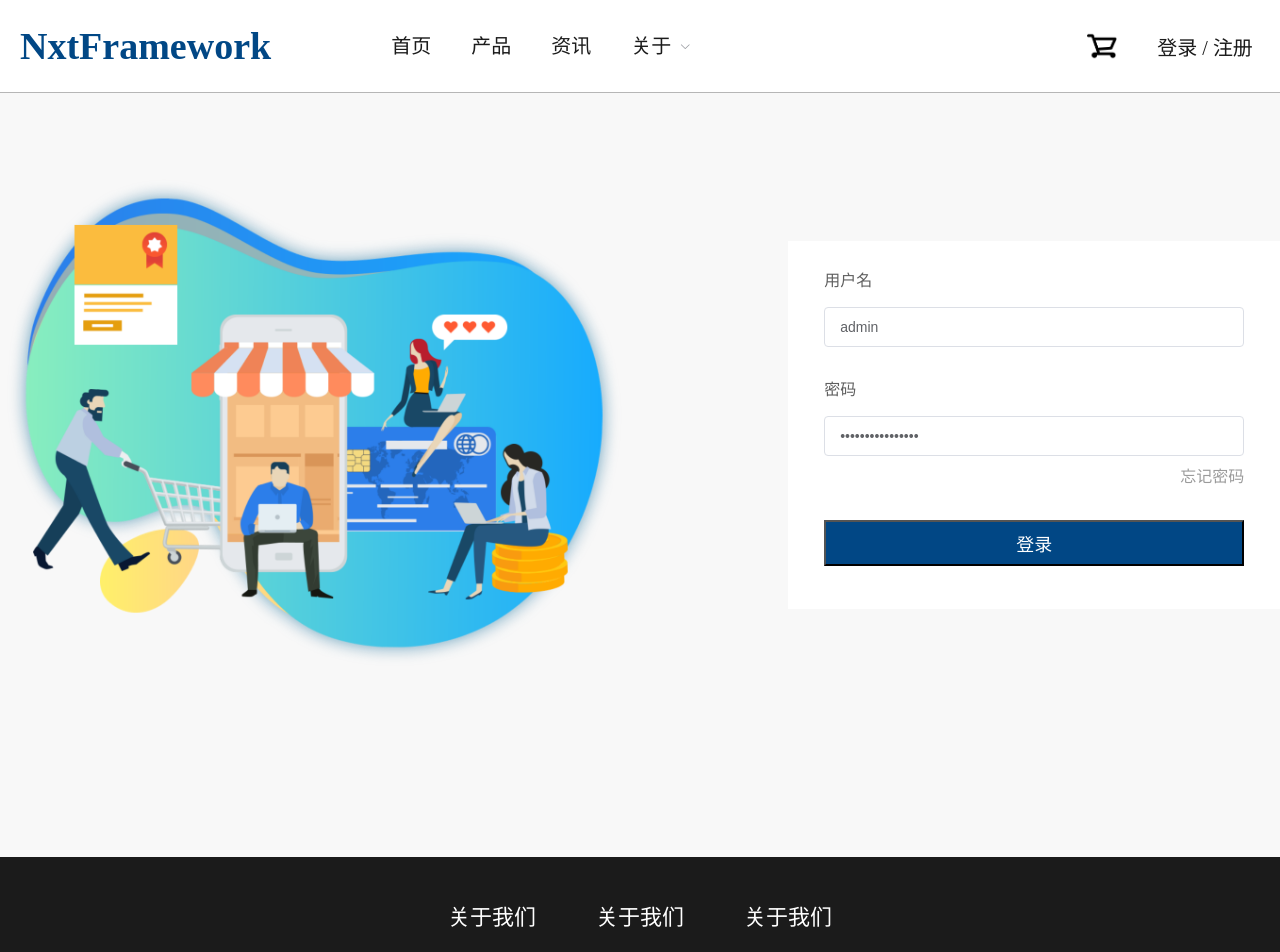
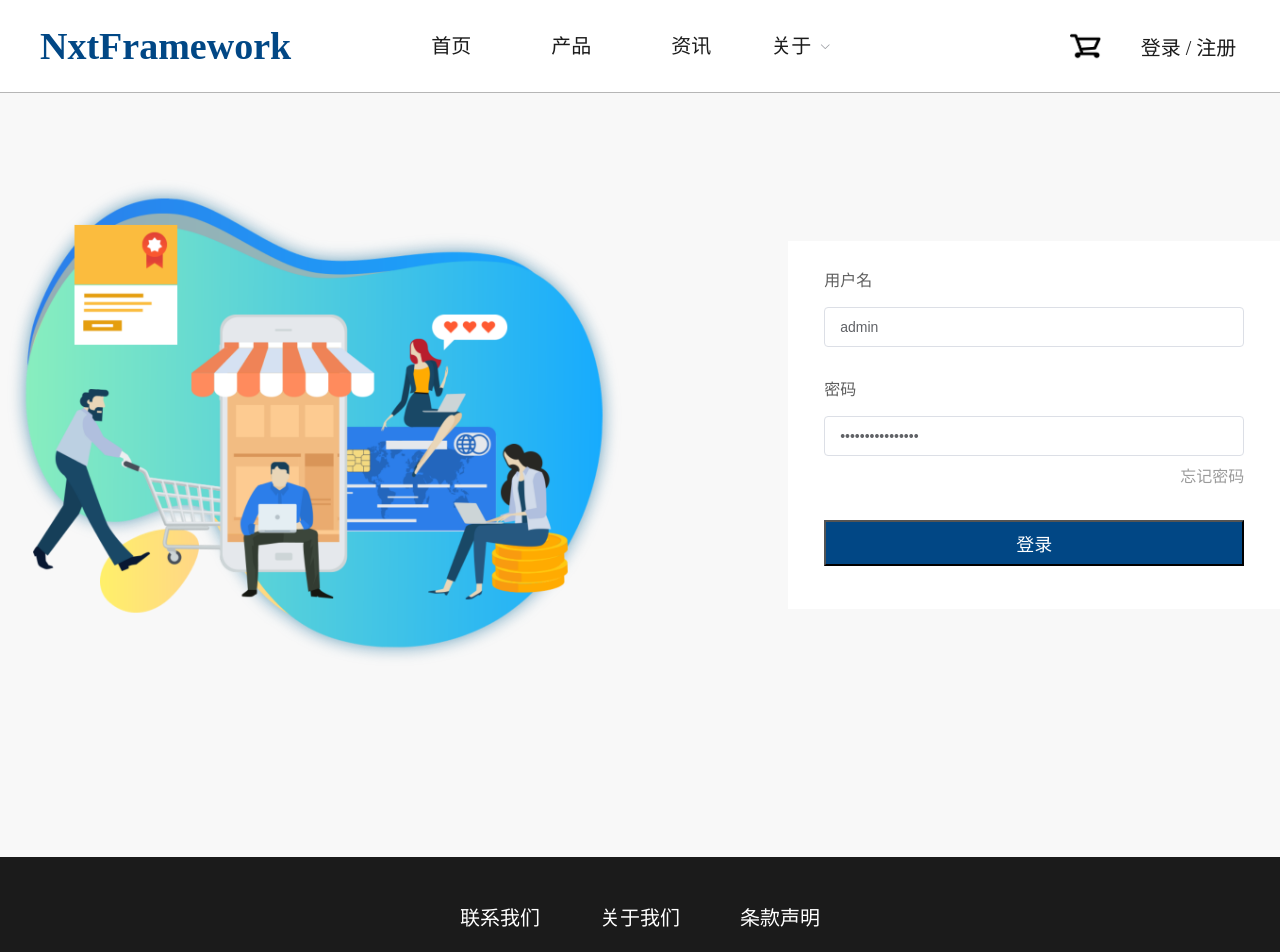
Before and after one commit to gaoChaoSS/nxtframework_ucenter, a Vue app: page /#/login in a window 1280 px wide. Shown: the top 952 px of the page. Built offline with nearby package versions, Linux system fonts and the light colour scheme; no server answers.

Commit message:
优化样式

```diff
--- a/src/App.vue
+++ b/src/App.vue
@@ -40,6 +40,9 @@ body{
   line-height: 31px;
   color: #1B1B1B;
 }
+.el-menu-item{
+  margin:0px 20px !important;
+}
 .el-header{
   /* border-bottom: 1px solid #707070; */
 }
--- a/src/layout/footer.vue
+++ b/src/layout/footer.vue
@@ -1,9 +1,9 @@
 <template>
   <div class="footer">
     <div class="footer-item" style="margin-bottom:26px">
+      <p>联系我们</p>
       <p>关于我们</p>
-      <p>关于我们</p>
-      <p>关于我们</p>
+      <p>条款声明</p>
     </div>
     <div class="footer-item">
       <p>Copyright © 2020. NxtFramework.com All Rights Reserved.</p>
@@ -38,7 +38,7 @@ export default {
 }
 .footer-item p{
 
-  font-size: 22px;
+  font-size: 20px;
   font-family: PingFang SC;
   font-weight: normal;
   line-height: 22px;
--- a/src/layout/header.vue
+++ b/src/layout/header.vue
@@ -64,7 +64,7 @@ export default {
   display: flex;
   align-items: center;
   border-bottom: .5px solid rgb(112 112 112 / 51%);
-  padding: 16px 20px;
+  padding: 16px 40px;
 }
 .logo-p {
   font-size: 38px;
```
